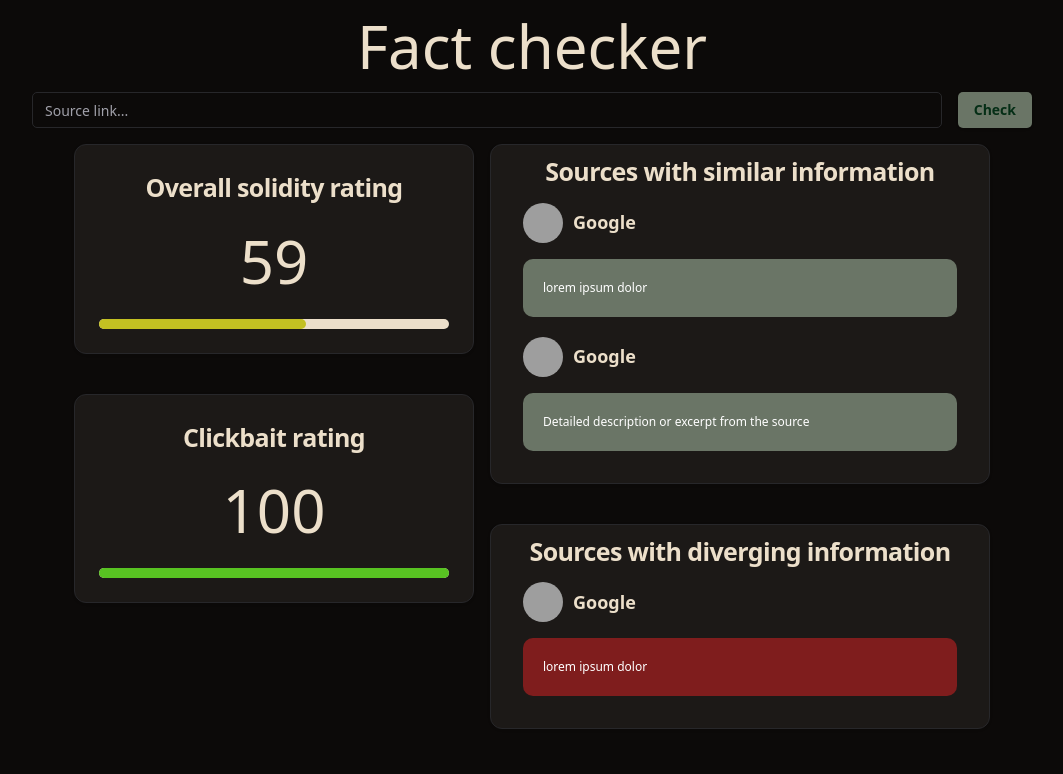
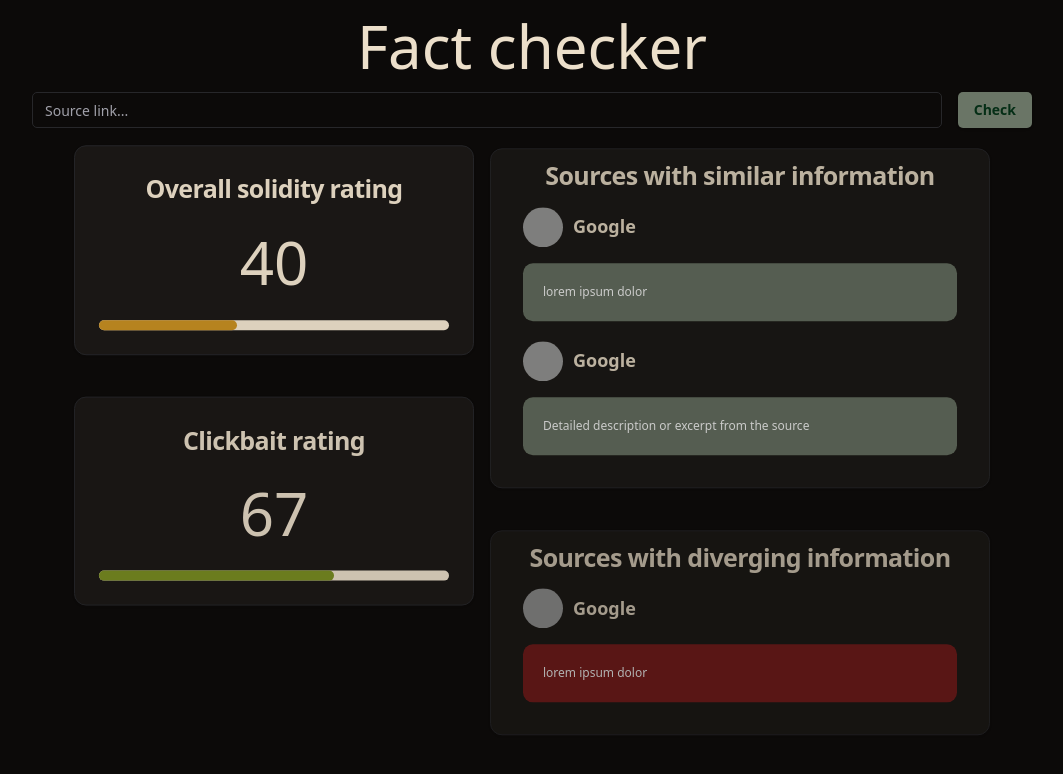
Before and after one commit to DdimaPos/Fact-checker-app, a React (Vite) app: page / in a window 1280 px wide. Both pictures are taken after a click on the button "Check". Shown: the top 774 px of the page, without its empty margins (108-1171 px from the left). Built offline with nearby package versions, Linux system fonts and the light colour scheme; grey boxes are pictures that could not be loaded.

Commit message:
feat: added animations and loader

```diff
--- a/src/App.css
+++ b/src/App.css
@@ -55,7 +55,11 @@
 .slide-up {
   animation: slide-up 1s ease-out forwards;
 }
-
+.fade-out {
+  opacity: 0;
+  transform: translateY(20px);
+  transition: opacity 0.2s ease, transform 0.2s ease;
+}
 .delay-1 {
   animation-delay: 0.1s;
 }
--- a/src/App.tsx
+++ b/src/App.tsx
@@ -1,6 +1,6 @@
 import { useEffect, useState } from "react";
 import "./App.css";
-import { SearchBar, DataCard, SourcesCard, NothingToShow } from "./components";
+import { SearchBar, DataCard, SourcesCard, NothingToShow, Loader} from "./components";
 
 type FinalResult = {
   overallTrustRating: number; // e.g., 59
@@ -26,8 +26,16 @@ const App: React.FC = () => {
   const [displayData, setDisplayData] = useState(false);
   const [dataToSend, setDataToSend] = useState<DataToSend | null>(null);
   const [finalResult, setFinalResult] = useState<FinalResult | null>(null);
+  const [isDisappearing, setIsDisappearing] = useState(false); // New state
+  const [isLoading, setIsLoading]= useState(false);
+
   const processInput = (input: string) => {
-    setDisplayData(false)
+    setIsDisappearing(true);
+    setTimeout(() => {
+      setDisplayData(false); // Remove cards after fade-out
+      setIsLoading(true);
+      setIsDisappearing(false); // Reset disappearing state
+    }, 200); // Mat
     const data = input.startsWith("http")
       ? { url: input, text: null }
       : { url: null, text: input };
@@ -36,7 +44,7 @@ const App: React.FC = () => {
     fetchResult(data); // Send the data immediately
   };
   const fetchResult = async (data: DataToSend) => {
-    console.log(dataToSend)
+    console.log(dataToSend);
     console.log("Send Data:", data);
     /*try {
       let result = await fetch("link", {
@@ -53,10 +61,14 @@ const App: React.FC = () => {
       console.error(err.message);
 
       setDisplayData(true);
+    }finally{
+      setIsLoading(false);
     }*/
-    setTimeout(()=>{
-      setDisplayData(true)
-    }, 500)
+    setTimeout(() => {
+      setFinalResult(null);
+      setDisplayData(true);
+      setIsLoading(false);
+    }, 2000);
   };
   ///for extension's right click
   useEffect(() => {
@@ -75,6 +87,7 @@ const App: React.FC = () => {
 
         setMessage(request.selectionText || request.pageUrl || "No content");
         setDataToSend(data);
+        setIsLoading(true);
         fetchResult(data);
 
         sendResponse({ status: "Message received in App.tsx" });
@@ -130,30 +143,32 @@ const App: React.FC = () => {
     <div className="max-w-[1000px] m-auto flex flex-col">
       <h1 className="text-6xl m-auto mt-4 mb-4 w-fit">Fact checker</h1>
       <SearchBar onClick={processInput} />
-      {displayData ? (
-        <div className="flex mt-4 flex-wrap justify-center gap-4">
+      {isLoading ? (
+        <Loader /> // Show loader while request is being processed
+      ) :displayData ? (
+        <div className={`flex mt-4 flex-wrap justify-center gap-4 ${isDisappearing ? "fade-out" : ""}`}>
           <div className="flex flex-col gap-10">
             <DataCard
               title="Overall solidity rating"
               rating={backendResponse.trustRating}
-              className="slide-up delay-1"
+              className="opacity-0 slide-up delay-1"
             />
             <DataCard
               title="Clickbait rating"
               rating={backendResponse.clickbaitRating}
-              className="slide-up delay-2"
+              className="opacity-0 slide-up delay-2"
             />
           </div>
           <div className="flex flex-col gap-10">
             <SourcesCard
               title="Sources with similar information"
               sources={backendResponse.sources[0]}
-              className="slide-up delay-3"
+              className="opacity-0 slide-up delay-3"
             />
             <SourcesCard
               title="Sources with diverging information"
               sources={backendResponse.sources[1]}
-              className="slide-up delay-4"
+              className="opacity-0 slide-up delay-4"
             />
           </div>
         </div>
--- a/src/components/dataCard.tsx
+++ b/src/components/dataCard.tsx
@@ -1,4 +1,4 @@
-import { useState } from "react";
+/*import { useState } from "react";
 import { Card, CardContent, CardHeader, CardTitle } from "./ui/card";
 import "./rating.css"
 import { cn } from "@/lib/utils";
@@ -22,7 +22,70 @@ export const DataCard = ({title, rating, className}: Props) => {
           </CardTitle>
         </CardHeader>
         <CardContent className="flex flex-col justify-center items-center gap-7">
-          <div className="text-6xl">{rating}</div>
+          <div className="text-6xl counter"
+            style={{"--num":rating} as React.CSSProperties}
+          >{/*rating*}</div>
+
+          <div className="animatedBar__parent relative rounded-[5px] h-[10px] w-[100%] bg-foreground">
+            <div
+              className="animatedBar__child absolute rounded-[5px] h-[10px] bg-primary"
+              style={{ width: `${barWidth}%`, background: barColor }}
+            ></div>
+          </div>
+        </CardContent>
+      </Card>
+    </div>
+  );
+};*/
+
+import { useState, useEffect } from "react";
+import { Card, CardContent, CardHeader, CardTitle } from "./ui/card";
+import "./rating.css";
+import { cn } from "@/lib/utils";
+
+interface Props {
+  title: string;
+  rating: number;
+  className?: string;
+}
+
+export const DataCard = ({ title, rating, className }: Props) => {
+  const [barWidth, setBarWidth] = useState(0);
+  const [counterValue, setCounterValue] = useState(0);
+
+  useEffect(() => {
+    setBarWidth(0);
+    const barTimer = setTimeout(() => {
+      setBarWidth(rating);
+    }, 50);
+
+    setCounterValue(0);
+    const counterTimer = setTimeout(() => {
+      setCounterValue(rating);
+    }, 50);
+
+    return () => {
+      clearTimeout(barTimer);
+      clearTimeout(counterTimer);
+    };
+  }, [rating]);
+
+  const barColor = `hsl(${barWidth}, 70%, 45%)`;
+
+  return (
+    <div className={cn(className, "")}>
+      <Card className="w-[400px] text-foreground">
+        <CardHeader>
+          <CardTitle className="w-fit m-auto font-bold text-[25px]">
+            {title}
+          </CardTitle>
+        </CardHeader>
+        <CardContent className="flex flex-col justify-center items-center gap-7">
+          {/* Counter Animation */}
+          <div
+            className="text-6xl counter"
+            style={{ "--num": counterValue } as React.CSSProperties}
+          ></div>
 
           {/* Bar with trust rating */}
           <div className="animatedBar__parent relative rounded-[5px] h-[10px] w-[100%] bg-foreground">
--- a/src/components/index.tsx
+++ b/src/components/index.tsx
@@ -2,3 +2,4 @@ export {SearchBar} from "./searchBar";
 export {DataCard} from "./dataCard";
 export {SourcesCard} from "./sourcesCard";
 export {NothingToShow} from "./nothingToShow";
+export {Loader} from "./loader";
--- /dev/null
+++ b/src/components/loader.css
@@ -0,0 +1,30 @@
+
+.bouncing-loader {
+  display: flex;
+  justify-content: center;
+}
+
+.bouncing-loader > div {
+  width: 16px;
+  height: 16px;
+  margin: 3px 6px;
+  border-radius: 50%;
+  background-color: #a3a1a1;
+  opacity: 1;
+  animation: bouncing-loader 0.6s infinite alternate;
+}
+
+@keyframes bouncing-loader {
+  to {
+    opacity: 0.1;
+    transform: translateY(-16px);
+  }
+}
+
+.bouncing-loader > div:nth-child(2) {
+  animation-delay: 0.2s;
+}
+
+.bouncing-loader > div:nth-child(3) {
+  animation-delay: 0.4s;
+}
--- /dev/null
+++ b/src/components/loader.tsx
@@ -0,0 +1,10 @@
+import "./loader.css"
+export const Loader = () => {
+  return (
+    <div className="bouncing-loader mt-10">
+      <div></div>
+      <div></div>
+      <div></div>
+    </div>
+  );
+};
--- a/src/components/rating.css
+++ b/src/components/rating.css
@@ -1,10 +1,39 @@
-.animatedBar__parent{
+/*.animatedBar__parent{
   height: 10px;
   width: 100%;
 }
 
 .animatedBar__child {
   height: 100%;
-  transition: width 1s ease-in-out; /* Animation: change width over 1 second */
-  background-color: #4CAF50; /* Set your desired color for the bar */
+  transition: width 1s ease-in-out;
+  background-color: #4CAF50;
+}*/
+
+/* Define the custom property and animations */
+@property --num {
+  syntax: "<integer>";
+  initial-value: 0;
+  inherits: false;
 }
+.counter {
+  transition: --num 2s;
+  counter-set: num var(--num);
+}
+.counter::after {
+  content: counter(num);
+}
+/*div{
+  --num: 50;
+} indicate in component*/
+.animatedBar__parent {
+  height: 10px;
+  width: 100%;
+}
+
+.animatedBar__child {
+  position: absolute;
+  border-radius: 5px;
+  height: 10px;
+  background-color: var(--primary-color);
+  transition: width 2s ease, background-color 2s ease;
+}
--- a/src/components/sourcesCard.tsx
+++ b/src/components/sourcesCard.tsx
@@ -1,7 +1,6 @@
 import { cn } from "@/lib/utils";
 import { Avatar, AvatarFallback, AvatarImage } from "./ui/avatar";
 import { Card, CardContent, CardTitle } from "./ui/card";
-
 interface Source {
   sourceLogo: string | null;
   sourceUrl: string;
```
